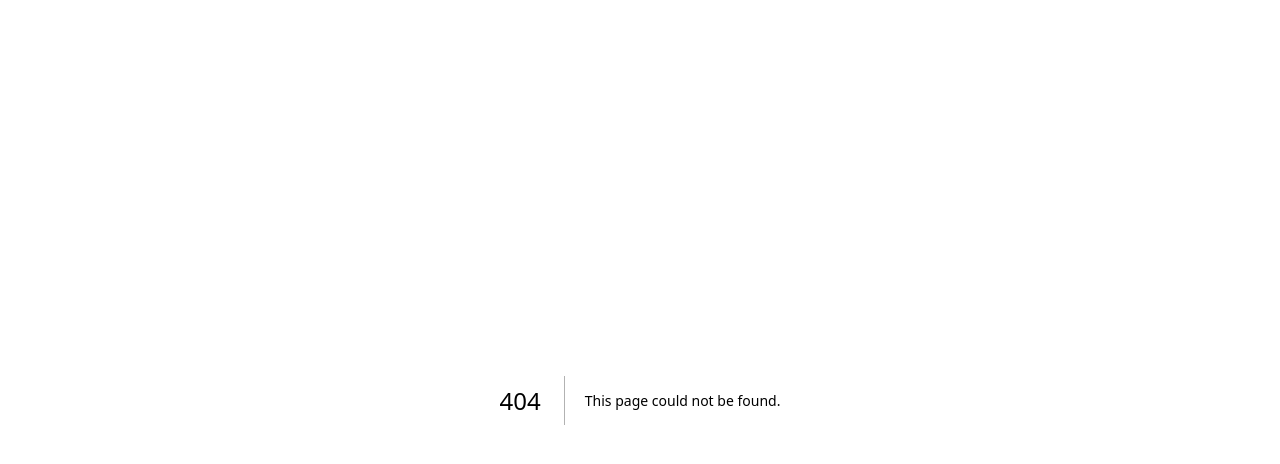
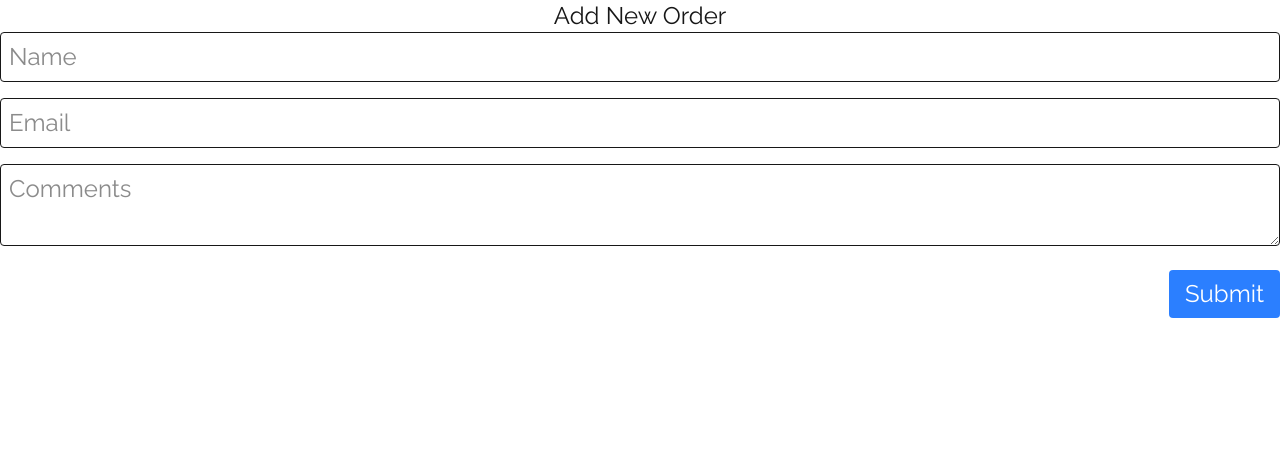
Before and after one commit to pfleege/huuva-order-form-demo, a Next.js app: page /order in a window 1280 px wide. Before the commit this address had no page. Shown: the top 464 px of the page. Built offline with nearby package versions, Linux system fonts and the light colour scheme.

Commit message:
ADD order page and order form

```diff
--- /dev/null
+++ b/src/app/order/form.tsx
@@ -0,0 +1,50 @@
+"use client";
+import { useState } from "react";
+
+export default function OrderForm() {
+  const [name, setName] = useState("");
+  const [email, setEmail] = useState("");
+  const [comments, setComments] = useState("");
+
+  const handleSubmit = () => {
+    alert("Form Submitted!");
+  };
+  return (
+    <div className="font-Raleway text-2xl text-center">
+      <h2>Add New Order</h2>
+      <form action={handleSubmit}>
+        <input
+          type="text"
+          placeholder="Name"
+          value={name}
+          onChange={(e) => setName(e.target.value)}
+          className="w-full p-2 mb-4 border rounded"
+          required
+        />
+        <input
+          type="email"
+          placeholder="Email"
+          value={email}
+          onChange={(e) => setEmail(e.target.value)}
+          className="w-full p-2 mb-4 border rounded"
+          required
+        />
+        <textarea
+          placeholder="Comments"
+          value={comments}
+          onChange={(e) => setComments(e.target.value)}
+          className="w-full p-2 mb-4 border rounded"
+          required
+        ></textarea>
+        <div className="flex justify-end">
+          <button
+            type="submit"
+            className="px-4 py-2 bg-blue-500 text-white rounded"
+          >
+            Submit
+          </button>
+        </div>
+      </form>
+    </div>
+  );
+}
--- /dev/null
+++ b/src/app/order/page.tsx
@@ -0,0 +1,9 @@
+import OrderForm from "./form";
+
+export default function Orders() {
+  return (
+    <div className="font-Raleway text-2xl text-center">
+      <OrderForm />
+    </div>
+  );
+}
```
Also changed, not shown: package.json (+7 -6 lines), 1 other file (tests, documents, lock files or other folders).
